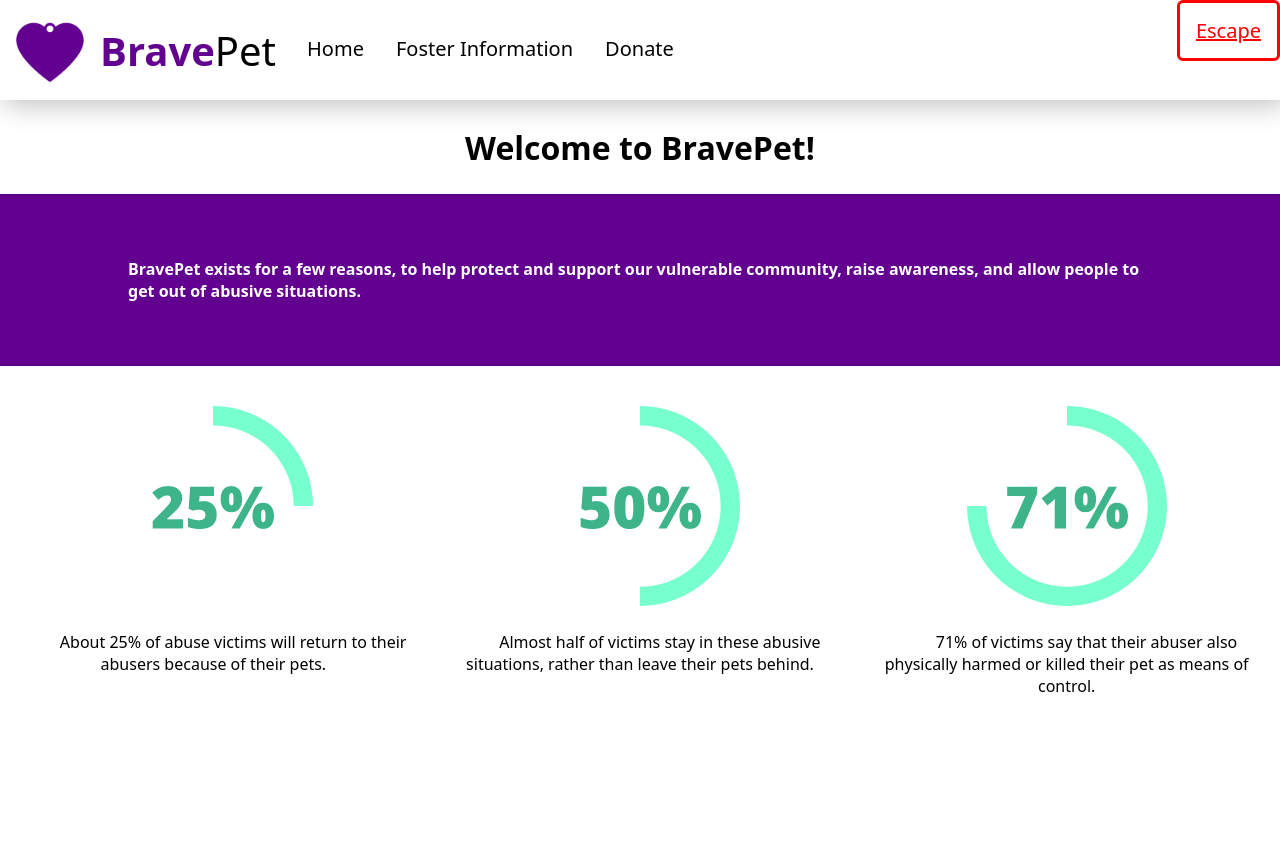
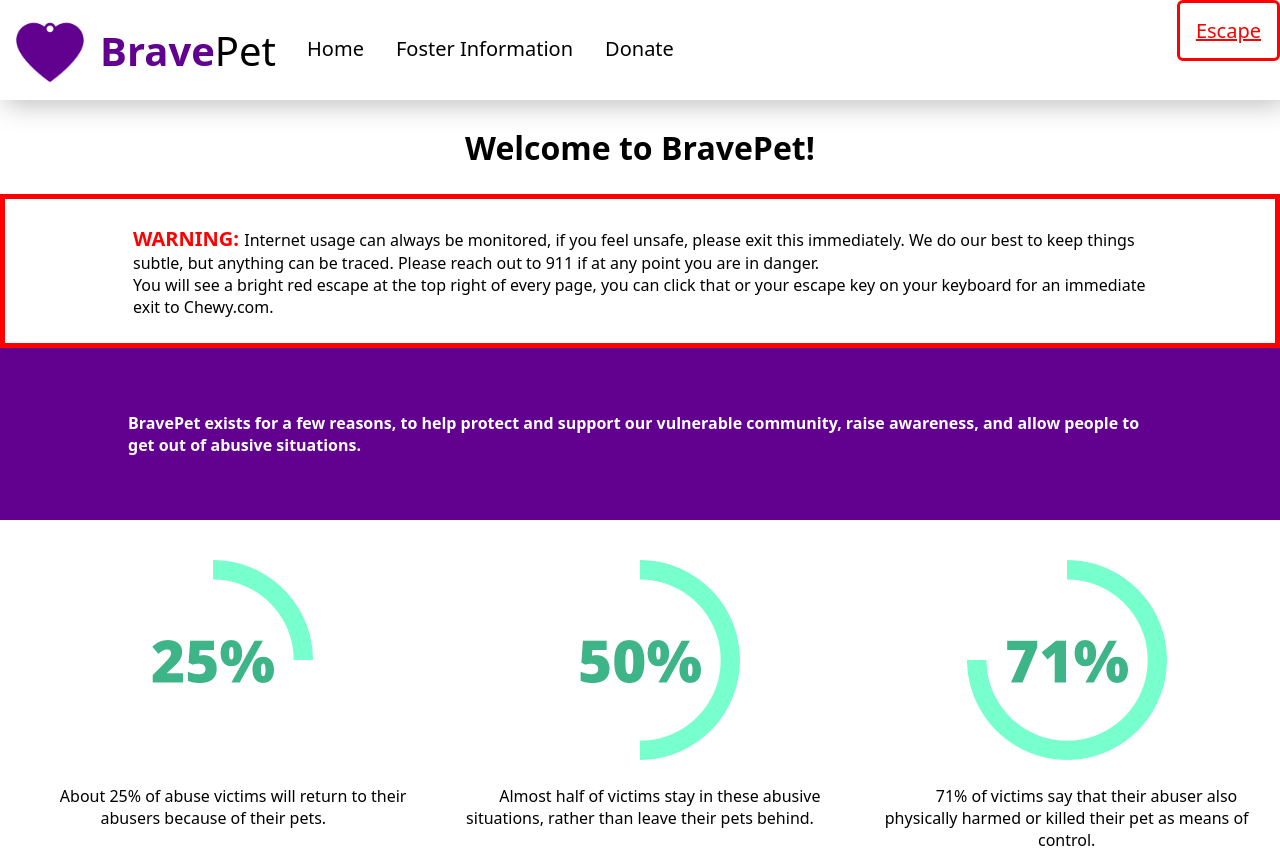
Before and after one commit to Grey6169/wichacks, a React (Create React App) app in the folder bravepet/: page / in a window 1280 px wide. Before the commit the page ends 800 px from the top, so only its background shows below. Built offline with nearby package versions, Linux system fonts and the light colour scheme; a web font is replaced by a local one.

Commit message:
Warning placed on home page

```diff
--- a/bravepet/src/pages/home.css
+++ b/bravepet/src/pages/home.css
@@ -76,3 +76,18 @@ h1 {
 .signin button:hover {
     opacity: 0.8;
 }
+
+.banner {
+    width: 100%;
+    padding: 2% 10%;
+    box-sizing: border-box;
+    -moz-box-sizing: border-box;
+    -webkit-box-sizing: border-box;
+    border: 5px solid #f00;
+}
+
+.redbold {
+    font-size: 1.25em;
+    font-weight: bold;
+    color: red;
+}
--- a/bravepet/src/pages/home.js
+++ b/bravepet/src/pages/home.js
@@ -10,9 +10,16 @@ function Home() {
         Welcome to BravePet!
       </h1>
 
+      <div className="banner">
+        <span className="redbold"> WARNING: </span> Internet usage can always be monitored,
+        if you feel
+        unsafe, please exit this immediately. We do our best to keep things
+        subtle, but anything can be traced. Please reach out to 911 if at
+        any point you are in danger. <br/>
+        You will see a bright red escape at the top right of every page, you can click
+        that or your escape key on your keyboard for an immediate exit to Chewy.com.
+      </div>
       <div className='information'>
-
-
         <div className='text'>
           BravePet exists for a few reasons, to help protect and support
           our vulnerable community, raise awareness,
```
